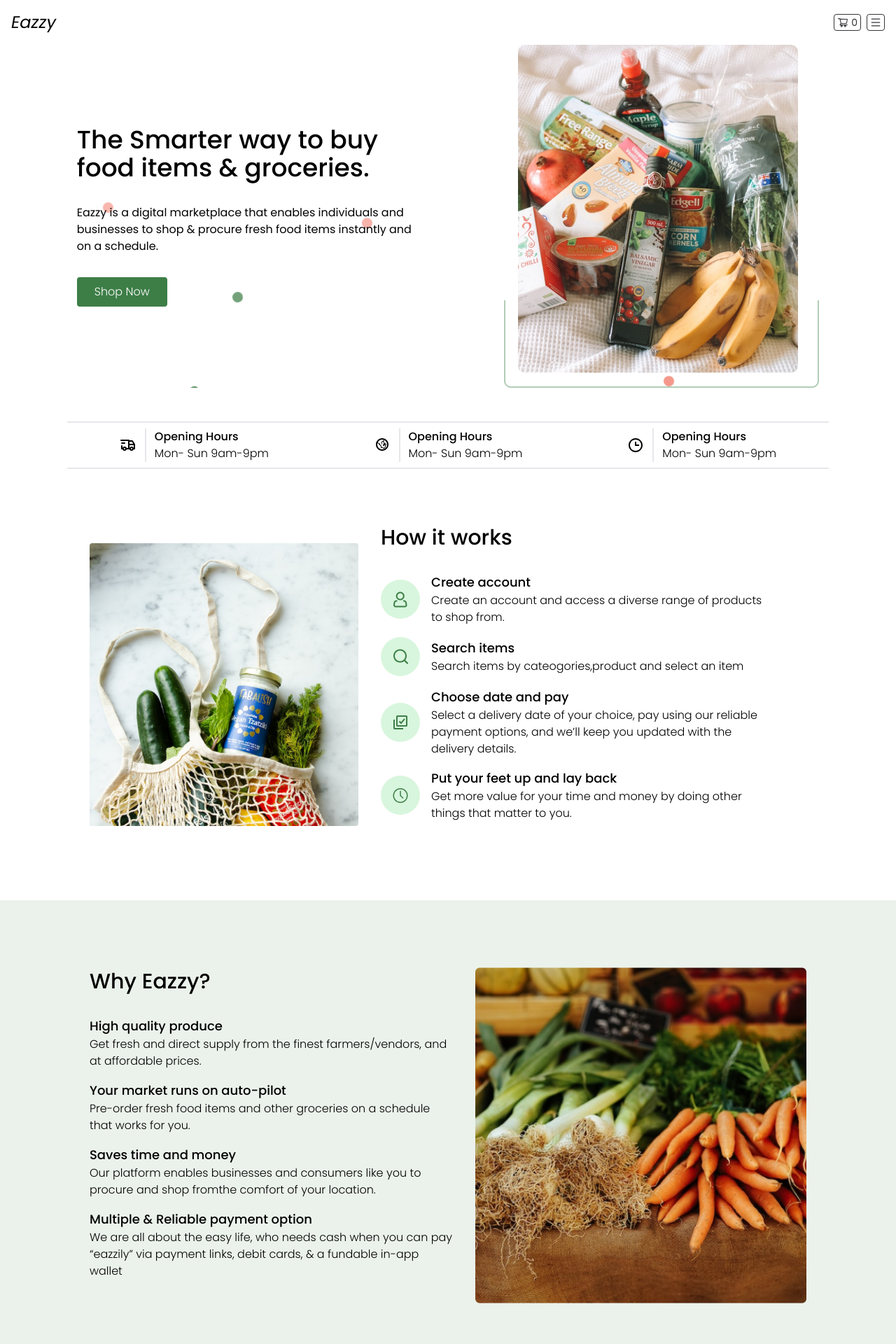
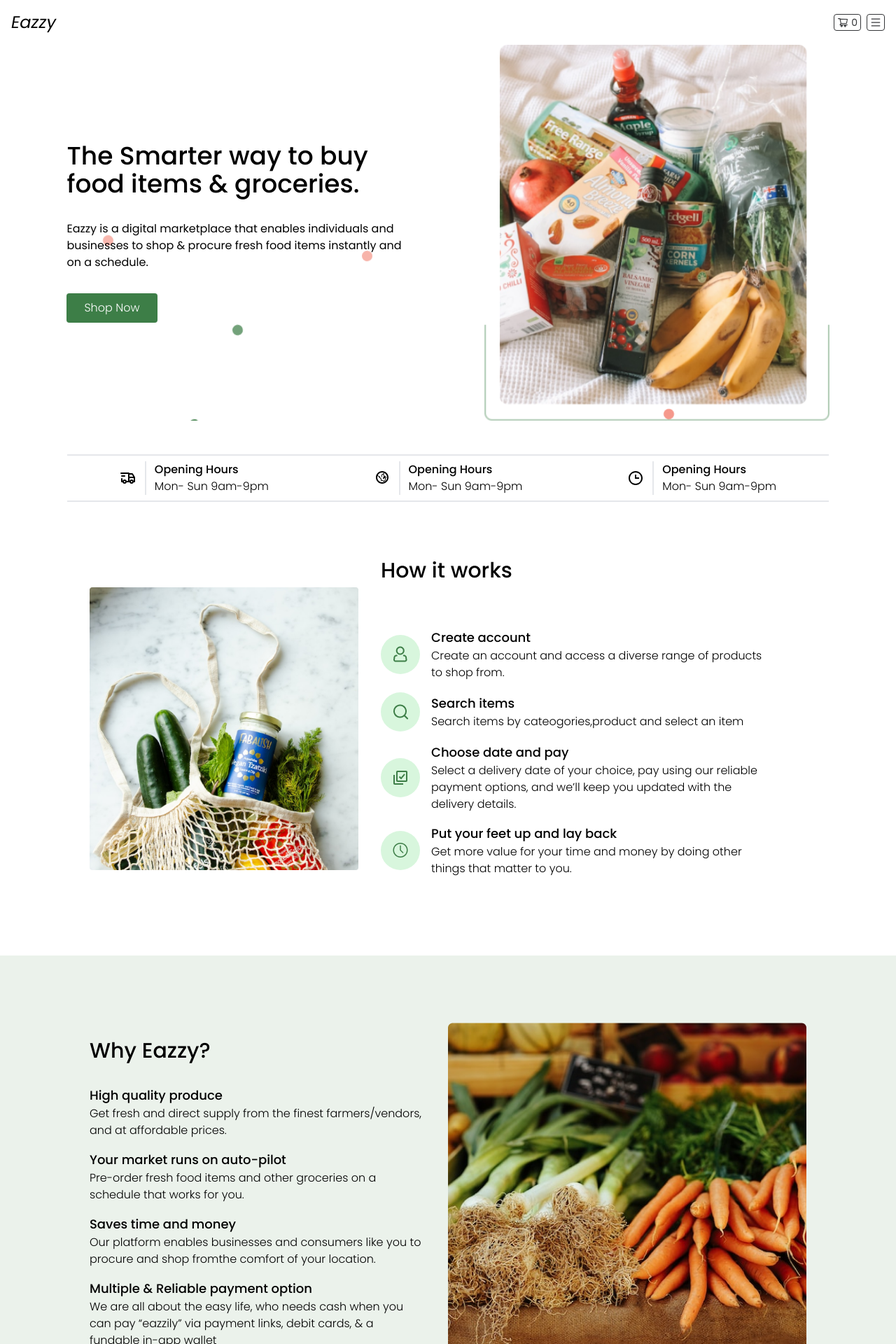
Before and after one commit to Dewaley/eazzy, a React (Create React App) app: page / in a window 1280 px wide. Shown: the top 1920 px of the page at 70% size. Built offline with nearby package versions, Linux system fonts and the light colour scheme.

Commit message:
minor fixes

```diff
--- a/src/App.css
+++ b/src/App.css
@@ -1,11 +1,5 @@
 @import url('https://fonts.googleapis.com/css2?family=Poppins:ital,wght@0,100;0,200;0,300;0,400;0,500;0,600;0,700;0,800;0,900;1,100;1,200;1,300;1,400;1,500;1,600;1,700;1,800;1,900&display=swap');
 
-/* fruits: "rgba(109, 131, 73, 0.42)",
-        spices: "rgba(231, 230, 227, 0.42)",
-        tubers: "rgba(242, 196, 135, 0.42)",
-        poultry: "rgba(123, 82, 82, 0.42)",
-        grains: "rgba(244, 216, 102, 0.42)",
-        meat: "rgba(157, 47, 50, 0.42)", */
 
 .fruits {
     background-color: rgba(109, 131, 73, 0.42);
@@ -25,6 +19,11 @@
 .meat {
     background-color: rgba(157, 47, 50, 0.42);
 }
+
+* {
+    font-family: "Poppins", "sans-serif" !important;
+}
+
 
 .circles{
     position: absolute;
--- a/src/App.js
+++ b/src/App.js
@@ -7,15 +7,13 @@ import Footer from "./components/Footer/Footer";
 function App() {
   return (
     <Router>
-      <Navbar />
-      <div className='font-poppins'>
+        <Navbar />
         <Routes>
-          {routes.map((route,index) => (
+          {routes.map((route, index) => (
             <Route key={index} path={route.path} element={route.component} />
           ))}
         </Routes>
-      </div>
-      <Footer/>
+        <Footer />
     </Router>
   );
 }
--- a/src/components/Categories/Categories.jsx
+++ b/src/components/Categories/Categories.jsx
@@ -41,9 +41,9 @@ const Categories = () => {
   ];
 
   return (
-    <div className='bg-[#EBF2EB] w-full flex flex-col gap-12 items-center relative pt-12 pb-24'>
+    <div className='bg-[#EBF2EB] h-fit w-full flex flex-col gap-12 items-center relative pt-12 pb-24'>
       <h2 className='text-3xl z-20 text-center font-medium'>Categories</h2>
-      <div className='grid z-20 w-[80vw] md:w-auto grid-cols-2 md:grid-cols-3 gap-4'>
+      <div className='grid z-20 w-[80vw] grid-cols-2 md:grid-cols-3 gap-4'>
         {items.map((item, index) => (
           <div
             key={index}
--- a/src/components/Footer/Footer.jsx
+++ b/src/components/Footer/Footer.jsx
@@ -7,7 +7,7 @@ import {
 
 const Footer = () => {
   return (
-    <div className='bg-greenish p-8 text-white flex flex-col items-center'>
+    <div className='bg-greenish p-8 text-white flex flex-col items-center overflow-x-hidden'>
       <div className='flex flex-col sm:flex-row sm:justify-between items-center w-full text-center sm:text-left gap-4'>
         <div className='flex flex-col gap-1'>
           <h2 className='text-2xl italic'>Eazzy</h2>
--- a/src/components/MainInfo/MainInfo.jsx
+++ b/src/components/MainInfo/MainInfo.jsx
@@ -27,7 +27,7 @@ const MainInfo = () => {
     <div className='px-3 md:px-6 flex gap-12 flex-col items-center'>
       <div className='w-full h-full relative flex flex-col sm:flex-row items-center gap-8 justify-evenly'>
         <div className='z-20 flex flex-col gap-8 sm:w-[40%]'>
-          <h1 className='text-4xl font-medium'>
+          <h1 className='text-4xl font-medium overflow-visible h-fit'>
             The Smarter way to buy food items & groceries.
           </h1>
           <p>
@@ -37,7 +37,7 @@ const MainInfo = () => {
           </p>
           <Button content={"Shop Now"} big={true} />
         </div>
-        <img src={mainInfoPic} alt='' className='z-20 md:w-auto w[60vw]' />
+        <img src={mainInfoPic} alt='' className='z-20 sm:w-[50%] md:w-[40%] w[60vw]' />
         <ul class='circles z-10'>
           <li></li>
           <li></li>
--- a/src/components/NewsLetter/NewsLetter.jsx
+++ b/src/components/NewsLetter/NewsLetter.jsx
@@ -2,7 +2,7 @@ import Button from "../Button/Button";
 
 const NewsLetter = () => {
   return (
-    <div className="overflow-hidden relative ">
+    <div className="overflow-hidden relative w-full">
       <form
         onSubmit={(e) => e.preventDefault()}
         className='flex flex-col gap-6 items-center px-3 py-8 bg-[#EBF2EB] w-full overflow-hidden z-20'
--- a/src/components/WhyEazzy/WhyEazzy.jsx
+++ b/src/components/WhyEazzy/WhyEazzy.jsx
@@ -40,7 +40,7 @@ const WhyEazzy = () => {
             ))}
           </ul>
         </div>
-        <img src={pic1} alt='' className='h-[60vh]' />
+        <img src={pic1} alt='' />
       </div>
     </div>
   );
--- a/src/components/Workings/Workings.jsx
+++ b/src/components/Workings/Workings.jsx
@@ -44,7 +44,7 @@ const Workings = () => {
   return (
     <div className='flex md:w-[80vw] gap-8 items-center md:flex-row flex-col'>
       <img src={workings} alt='' className='md:w-[30vw] w-[70vw]' />
-      <div className='flex flex-col justify-between'>
+      <div className='flex flex-col gap-8'>
         <h2 className='px-4 md:px-0 font-medium text-3xl text-center md:text-left'>
           How it works
         </h2>
```
